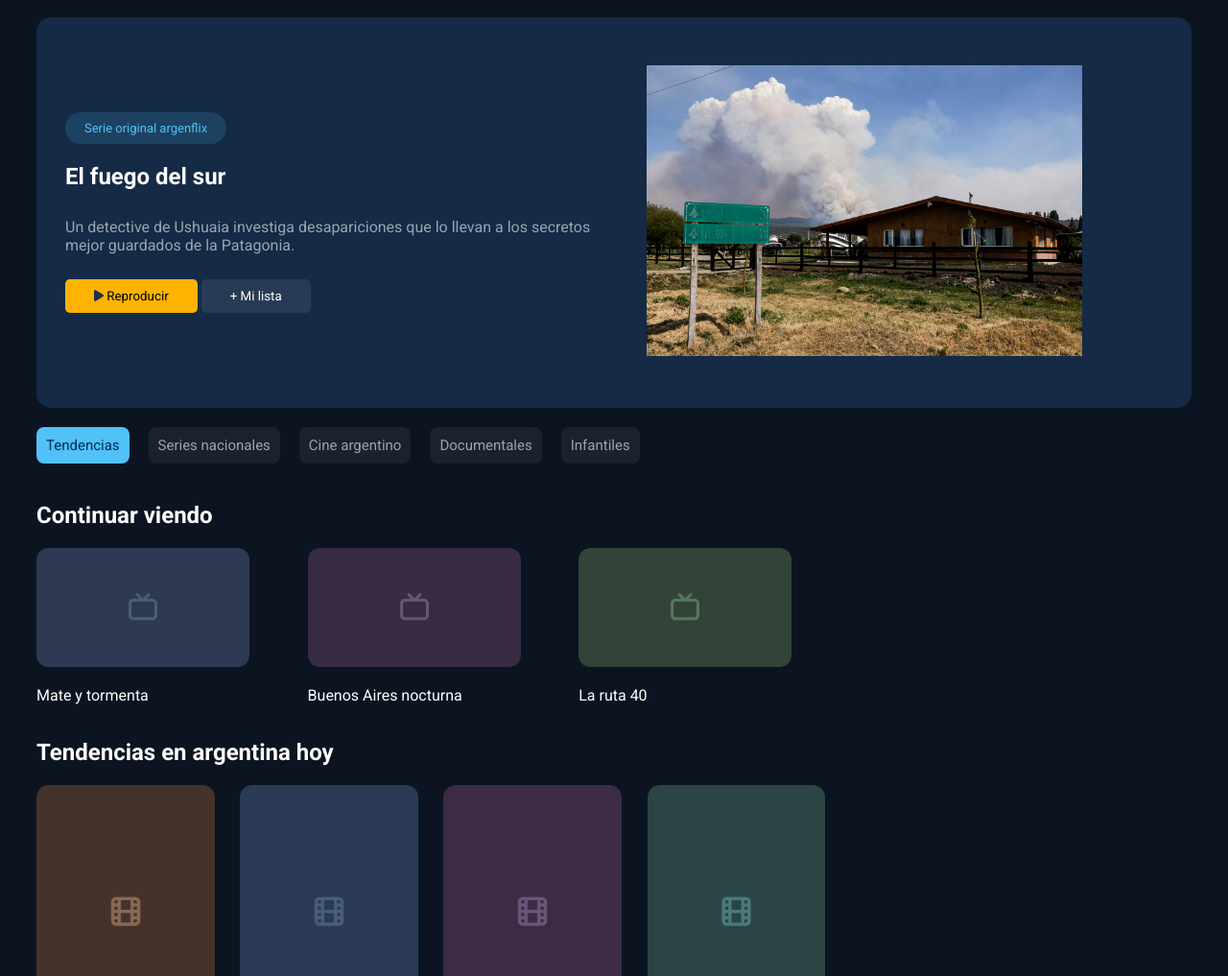
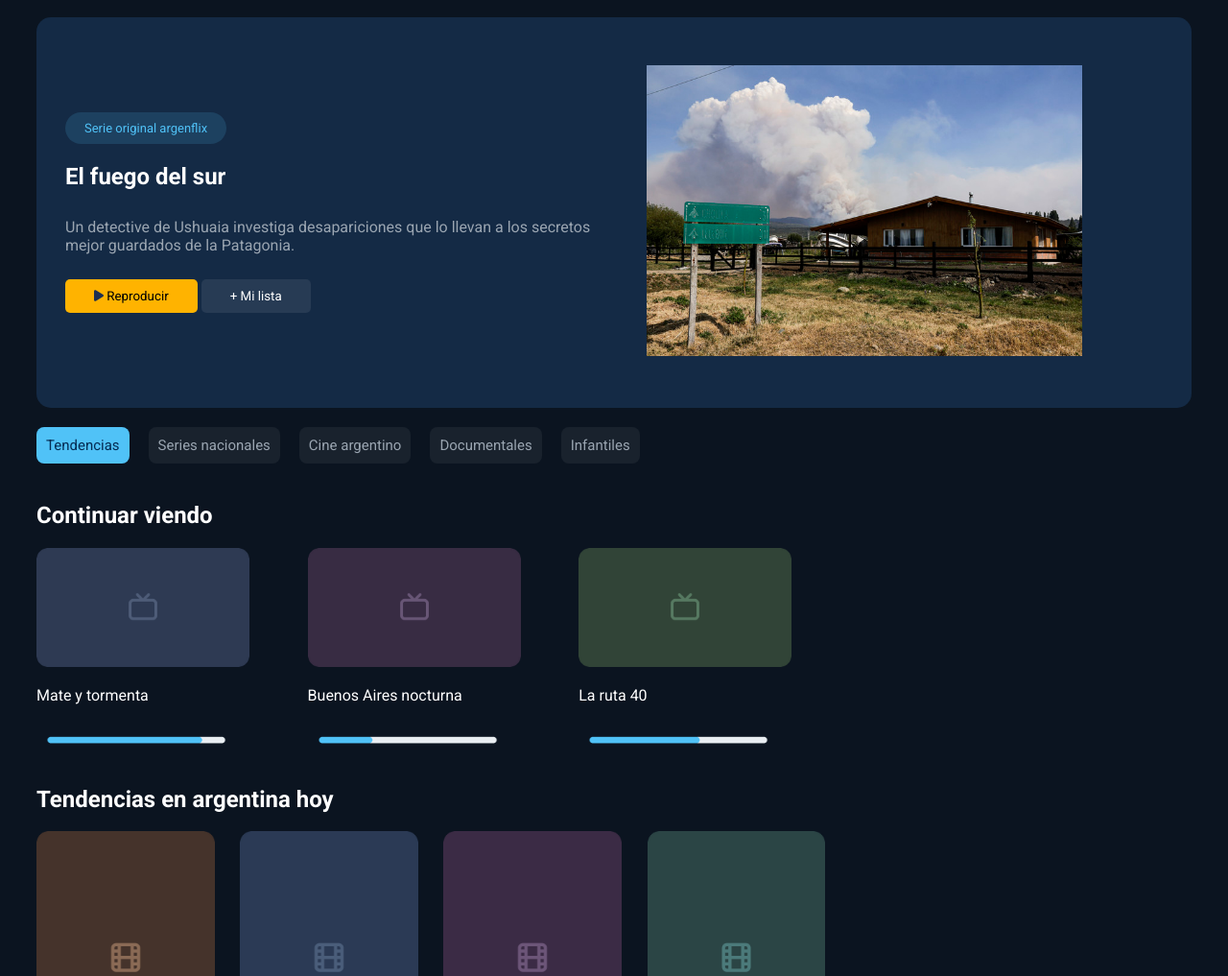
Before and after one commit to ivandacosta/pre-entrega-argenflix, a plain HTML site: page index.html in a window 1280 px wide. Shown: the part 83-1100 px from the top of the page at 96% size. Drawn offline with Linux system fonts and the light colour scheme; files whose address does not match are found by name.

Commit message:
Implemento de barra de progreso

```diff
--- a/css/style.css
+++ b/css/style.css
@@ -193,6 +193,10 @@ main{
     margin: 20px 30px;
 }
 
+#progreso{
+ margin-left: -7px;
+}
+
 @media (max-width:755px){
     .logo{width: 150px;}
     .navbar_izq{font-size: 14px;}
--- a/index.html
+++ b/index.html
@@ -73,14 +73,17 @@
                     <div class="pelicula">
                         <img src="./imgs/tarjeta_azul.png" alt="error">
                         <p>Mate y tormenta</p>
+                        <img id="progreso" src="./imgs/progreso3.png" alt="">
                     </div>
                     <div class="pelicula">
                         <img src="./imgs/tarjeta_violeta.png" alt="error">
                         <p>Buenos Aires nocturna</p>
+                        <img id="progreso" src="./imgs/progreso1.png" alt="">
                     </div>
                     <div class="pelicula">
                         <img src="./imgs/tarjeta_verde.png" alt="error">
                         <p>La ruta 40</p>
+                        <img id="progreso" src="./imgs/progreso2.png" alt="">
                     </div>
                 </div>
 
```
Also changed, not shown: imgs/progreso1.png (added), imgs/progreso2.png (added), imgs/progreso3.png (added).
